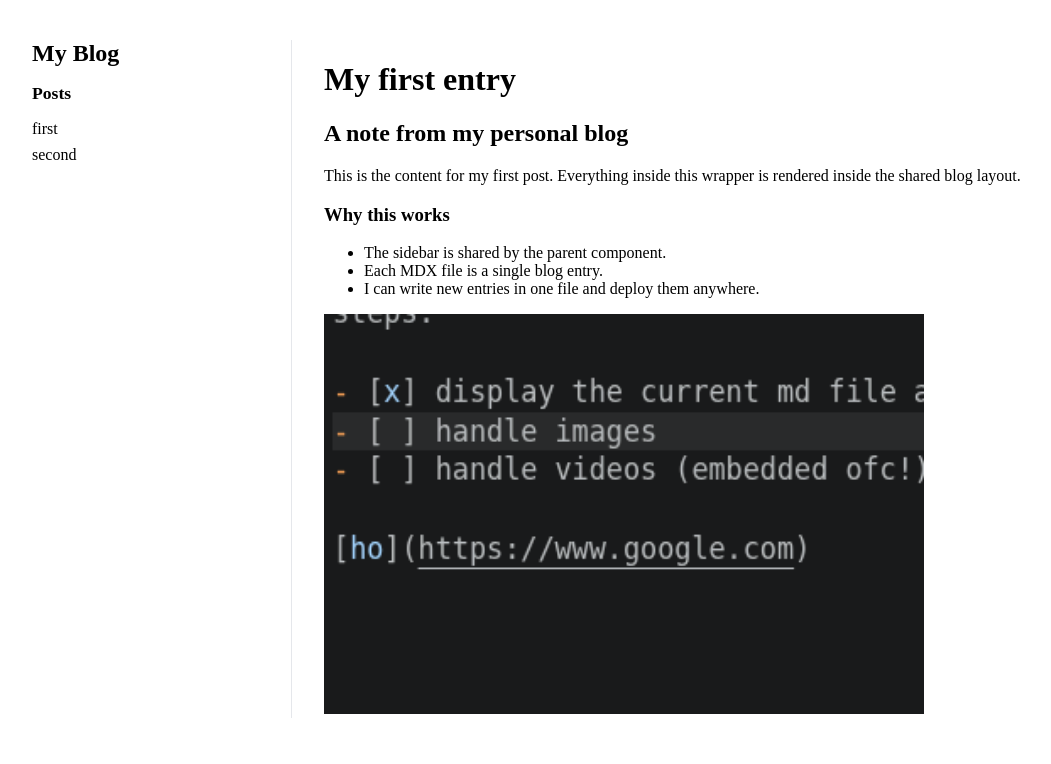
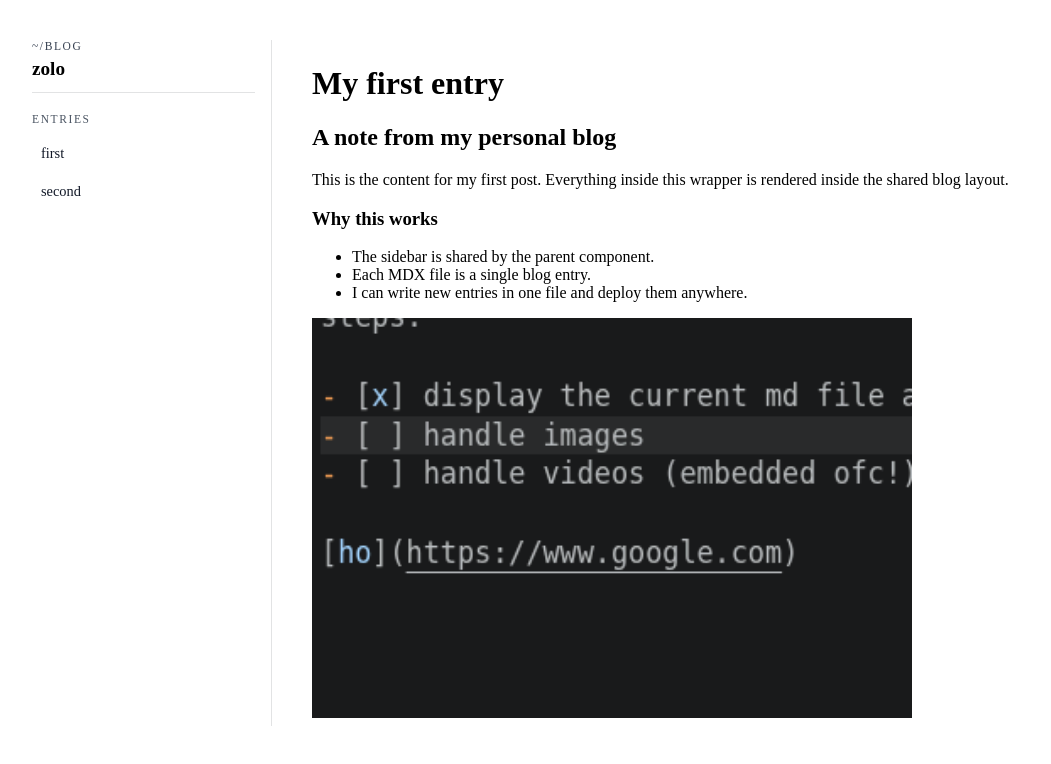
Before and after one commit to Zolo-Ryan/blog, a Next.js app: page /first in a window 1280 px wide. Shown: the top 764 px of the page, without its empty margins (8-1059 px from the left). Built offline with nearby package versions, Linux system fonts and the light colour scheme.

Commit message:
feat: added styling

```diff
--- a/app/components/Parent.tsx
+++ b/app/components/Parent.tsx
@@ -10,21 +10,53 @@ export default function Parent({ children }: ParentProps) {
     <div
       style={{
         display: "grid",
-        gridTemplateColumns: "260px minmax(0, 1fr)",
+        gridTemplateColumns: "240px minmax(0, 1fr)",
         gap: "2rem",
-        padding: "2rem",
+        padding: "2rem 1.5rem 4rem",
         maxWidth: "1200px",
         margin: "0 auto",
       }}
     >
-      <aside style={{ borderRight: "1px solid #e5e7eb", paddingRight: "1rem" }}>
+      <aside
+        style={{
+          borderRight: "1px solid rgba(17, 24, 39, 0.12)",
+          paddingRight: "1rem",
+          minWidth: 0,
+        }}
+      >
         <div style={{ position: "sticky", top: "1rem" }}>
-          <h1 style={{ margin: "0 0 1rem", fontSize: "1.5rem" }}>My Blog</h1>
+          <div
+            style={{
+              marginBottom: "1.25rem",
+              borderBottom: "1px solid rgba(17, 24, 39, 0.12)",
+              paddingBottom: "0.75rem",
+            }}
+          >
+            <div
+              style={{
+                color: "#374151",
+                fontSize: "0.72rem",
+                letterSpacing: "0.14em",
+                textTransform: "uppercase",
+                marginBottom: "0.4rem",
+              }}
+            >
+              ~/blog
+            </div>
+            <h1 style={{ margin: 0, fontSize: "1.2rem", fontWeight: 700 }}>zolo</h1>
+          </div>
           <Sidebar />
         </div>
       </aside>
 
-      <main style={{ minWidth: 0 }}>{children}</main>
+      <main
+        style={{
+          minWidth: 0,
+          padding: "0.25rem 0.5rem",
+        }}
+      >
+        {children}
+      </main>
     </div>
   );
 }
--- a/app/components/Sidebar.tsx
+++ b/app/components/Sidebar.tsx
@@ -14,12 +14,49 @@ export default function Sidebar() {
   }, []);
 
   return (
-    <nav aria-label="Blog sidebar">
-      <h2 style={{ margin: "0 0 1rem", fontSize: "1.1rem" }}>Posts</h2>
-      <ul style={{ listStyle: "none", padding: 0, margin: 0, display: "grid", gap: "0.5rem" }}>
+    <nav aria-label="Blog sidebar" style={{ fontSize: "0.9rem" }}>
+      <div
+        style={{
+          color: "#4b5563",
+          fontSize: "0.72rem",
+          letterSpacing: "0.14em",
+          textTransform: "uppercase",
+          marginBottom: "0.8rem",
+        }}
+      >
+        entries
+      </div>
+      <ul
+        style={{
+          listStyle: "none",
+          padding: 0,
+          margin: 0,
+          display: "grid",
+          gap: "0.5rem",
+        }}
+      >
         {posts.map((slug) => (
           <li key={slug}>
-            <Link href={`/${slug}`} style={{ textDecoration: "none", color: "inherit" }}>
+            <Link
+              href={`/${slug}`}
+              style={{
+                textDecoration: "none",
+                color: "#111827",
+                display: "block",
+                padding: "0.35rem 0.5rem",
+                borderRadius: "0.4rem",
+                border: "1px solid transparent",
+                transition: "all 0.15s ease",
+              }}
+              onMouseEnter={(e) => {
+                e.currentTarget.style.border = "1px solid rgba(17, 24, 39, 0.12)";
+                e.currentTarget.style.background = "rgba(17, 24, 39, 0.02)";
+              }}
+              onMouseLeave={(e) => {
+                e.currentTarget.style.border = "1px solid transparent";
+                e.currentTarget.style.background = "transparent";
+              }}
+            >
               {slug}
             </Link>
           </li>
--- a/app/globals.css
+++ b/app/globals.css
@@ -1,9 +1,133 @@
 @import "tailwindcss";
 
+:root {
+  --bg: #f5f5f4;
+  --bg-soft: #efefee;
+  --panel: #f8f8f7;
+  --text: #1f2937;
+  --muted: #4b5563;
+  --muted-soft: #6b7280;
+  --border: rgba(31, 41, 55, 0.12);
+  --link: #111827;
+  --shadow: rgba(15, 23, 42, 0.06);
+  --code-bg: #f3f4f6;
+}
+
+* {
+  box-sizing: border-box;
+}
+
+html {
+  background: var(--bg);
+  color: var(--text);
+}
+
+body {
+  margin: 0;
+  background: var(--bg);
+  color: var(--text);
+  font-family: "Consolas", "SFMono-Regular", "Menlo", "Monaco", "Liberation Mono", monospace;
+  line-height: 1.7;
+}
+
+h1, h2, h3, h4, h5, h6 {
+  color: var(--text);
+  font-weight: 700;
+  letter-spacing: -0.03em;
+  line-height: 1.3;
+  margin-top: 0;
+}
+
 h1 {
-    font-weight: 700;
+  font-size: clamp(2rem, 2.5vw, 2.75rem);
 }
 
 h2 {
-    font-weight: 300;
+  font-size: clamp(1.45rem, 1.8vw, 2rem);
+  margin-bottom: 0.8rem;
 }
+
+h3 {
+  font-size: 1.1rem;
+  margin-bottom: 0.6rem;
+}
+
+p, li {
+  color: var(--text);
+  font-size: 0.98rem;
+}
+
+p {
+  margin: 0 0 1rem;
+}
+
+ul, ol {
+  margin: 0 0 1rem 1.25rem;
+  padding-left: 1rem;
+}
+
+li {
+  margin-bottom: 0.2rem;
+}
+
+code {
+  background: var(--code-bg);
+  border: 1px solid var(--border);
+  border-radius: 0.35rem;
+  color: var(--text);
+  padding: 0.1rem 0.35rem;
+  font-family: inherit;
+}
+
+pre {
+  background: var(--code-bg);
+  border: 1px solid var(--border);
+  border-radius: 0.7rem;
+  padding: 1rem;
+  overflow-x: auto;
+  margin: 1.25rem 0;
+}
+
+pre code {
+  background: transparent;
+  border: none;
+  padding: 0;
+}
+
+blockquote {
+  border-left: 2px solid rgba(31, 41, 55, 0.5);
+  color: var(--muted);
+  margin: 1.5rem 0;
+  padding-left: 1rem;
+}
+
+a {
+  color: var(--link);
+  text-decoration: none;
+}
+
+a:hover {
+  text-decoration: underline;
+}
+
+img {
+  max-width: 100%;
+  border-radius: 0.7rem;
+  border: 1px solid var(--border);
+}
+
+main {
+  min-width: 0;
+}
+
+main > *:first-child {
+  margin-top: 0;
+}
+
+main > *:last-child {
+  margin-bottom: 0;
+}
+
+::selection {
+  background: rgba(17, 24, 39, 0.12);
+}
```
